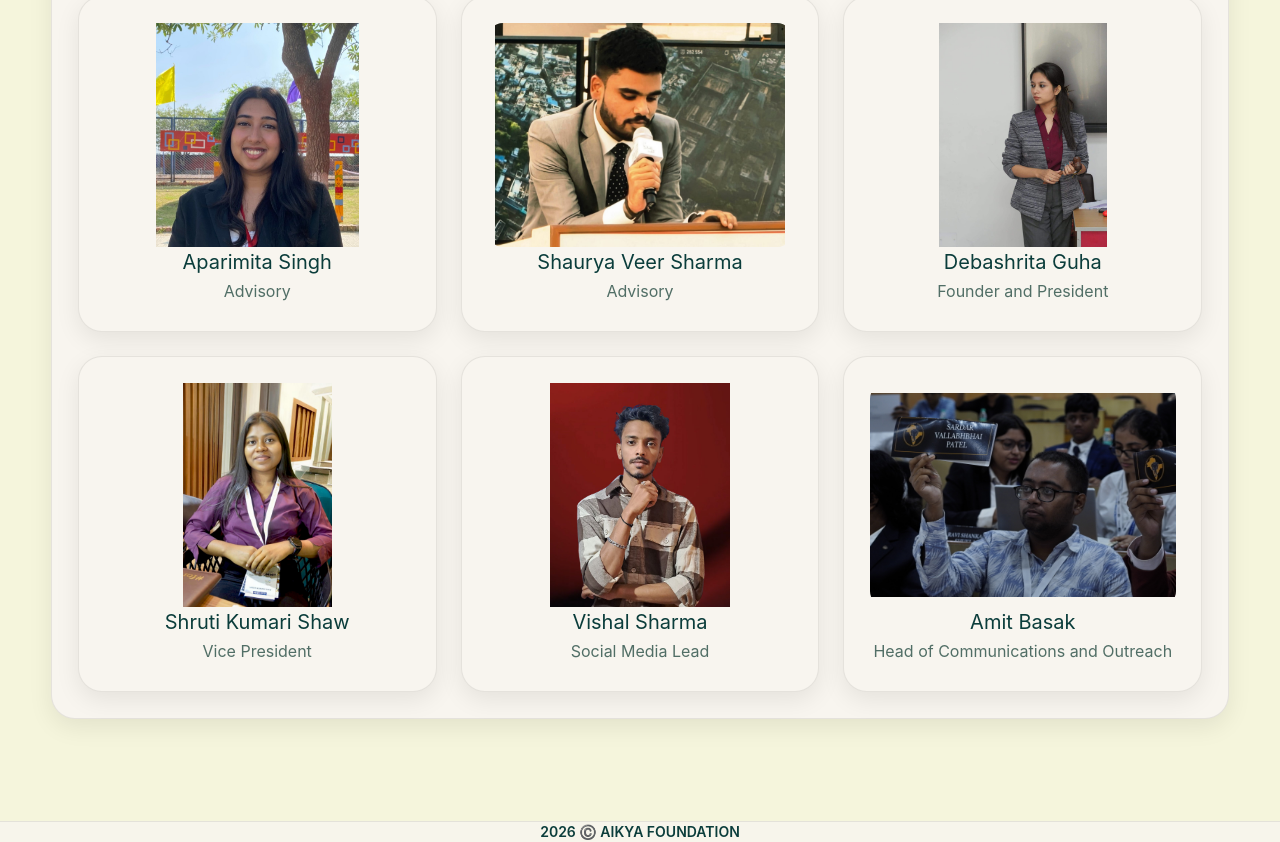
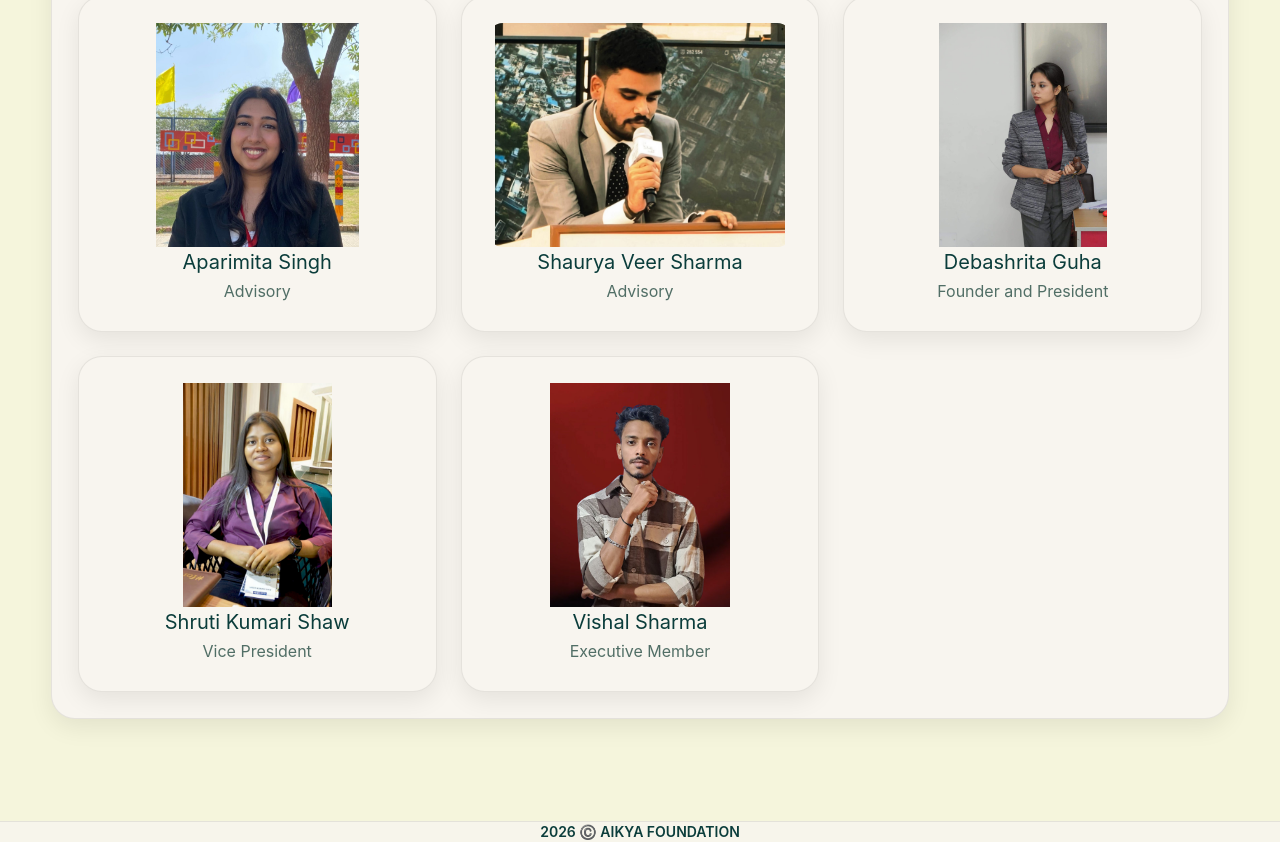
Before and after one commit to AIKYAFOUNDATION/CODE_AIKYA_FOUNDATION, a Next.js app in the folder aikya-website/: page /team in a window 1280 px wide. Shown: the part 362-1204 px from the top of the page. Built offline with nearby package versions, Linux system fonts and the light colour scheme.

Commit message:
Update governing body list: remove Amit Basak and update Vishal Sharma designation

```diff
--- a/aikya-website/data/team.ts
+++ b/aikya-website/data/team.ts
@@ -21,12 +21,7 @@ export const governingBody = [
   },
   {
     name: "Vishal Sharma",
-    designation: "Social Media Lead",
+    designation: "Executive Member",
     image: "/images/team/IMGVS.jpg",
   },
-  {
-    name: "Amit Basak",
-    designation: "Head of Communications and Outreach",
-    image: "/images/team/IMGAB.JPG",
-  },
 ];
```
